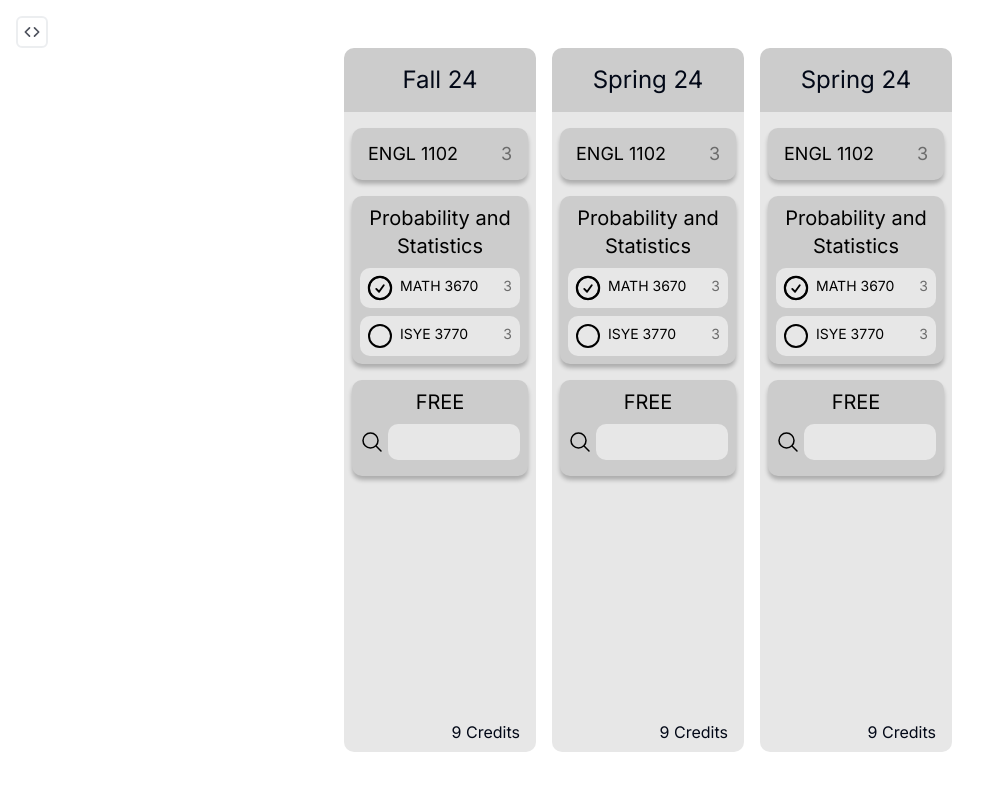
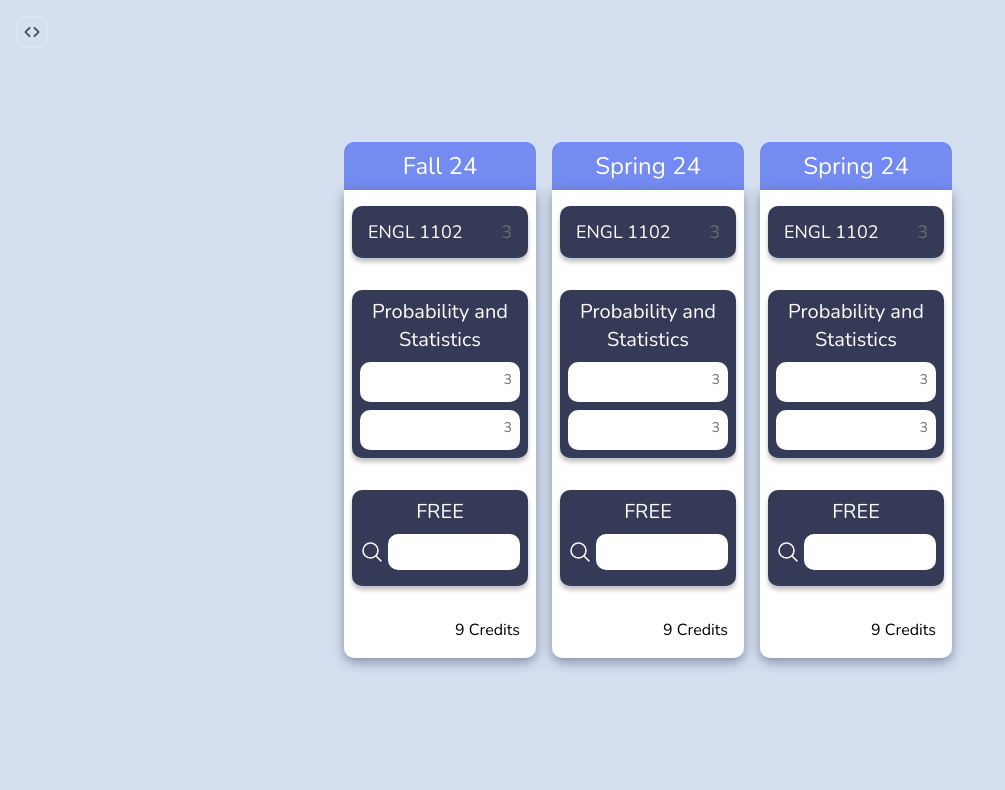
Before and after one commit to BitsOfHacking/tech-track, a Next.js app: page / in a window 1280 px wide. Shown: the top 790 px of the page, without its empty margins (0-1005 px from the left). Built offline with nearby package versions, Linux system fonts and the light colour scheme.

Commit message:
Add starting colors, font

```diff
--- a/package.json
+++ b/package.json
@@ -9,13 +9,13 @@
     "lint": "next lint"
   },
   "dependencies": {
-    "mongoose": "^8.3.0",
     "@heroicons/react": "^2.1.3",
     "@radix-ui/react-checkbox": "^1.0.4",
     "@radix-ui/react-dialog": "^1.0.5",
     "class-variance-authority": "^0.7.0",
     "clsx": "^2.1.0",
     "lucide-react": "^0.365.0",
+    "mongoose": "^8.3.0",
     "next": "14.1.4",
     "node-html-parser": "^6.1.13",
     "react": "^18",
--- a/src/components/Semester.tsx
+++ b/src/components/Semester.tsx
@@ -3,12 +3,12 @@ import Course from "./Course";
 import { useEffect, useState } from "react";
 
 interface SemesterProps {
-  title: string,
-  courses: category[],
-};
+  title: string;
+  courses: category[];
+}
 
 export default function Semester({ title, courses }: SemesterProps) {
-  const [ credits, setCredits ] = useState(0);
+  const [credits, setCredits] = useState(0);
 
   useEffect(() => {
     let credits = 0;
@@ -22,21 +22,19 @@ export default function Semester({ title, courses }: SemesterProps) {
     }
 
     setCredits(credits);
-  }, [courses])
+  }, [courses]);
 
   return (
-    <div className="flex flex-col h-full justify-center">
-      <div className="flex bg-primary-color rounded-t-[10px] h-[8%] w-48 text-2xl text-center items-center justify-center">
+    <div className="flex flex-col justify-center text-white">
+      <div className="flex bg-semester-header-background rounded-t-[10px] pt-2 pb-2 h-[8%] w-48 text-2xl text-center items-center justify-center">
         {title}
       </div>
-      <div className="relative flex flex-col bg-secondary-background rounded-b-[10px] h-[80%] w-48 py-4 gap-x-2 gap-y-4 items-center">
+      <div className="shadow-semester relative flex flex-col bg-secondary-background rounded-b-[10px] h-[80%] w-48 py-4 gap-x-2 gap-y-8 items-center">
         {courses.map((course: category) => (
           <Course key={course.number} category={course} />
         ))}
-        <div className="flex self-end px-4 py-2 absolute bottom-0">
-          {credits} Credits
-        </div>
+        <div className="text-black flex self-end px-4">{credits} Credits</div>
       </div>
     </div>
-  )
+  );
 }
--- a/src/pages/index.tsx
+++ b/src/pages/index.tsx
@@ -4,7 +4,7 @@ import Semester from "@/components/Semester";
 import { category } from "@/types/courseTypes";
 import Sidebar from "@/components/Sidebar";
 
-import { Inter as FontSans } from "next/font/google";
+import { Nunito as FontSans } from "next/font/google";
 import { cn } from "@/lib/utils";
 
 const fontSans = FontSans({
--- a/src/styles/globals.css
+++ b/src/styles/globals.css
@@ -4,7 +4,7 @@
 
   @layer base {
     :root {
-      --background: #494949;
+      --background: #d4e0f0;
       --foreground: 222.2 84% 4.9%;
 
       --card: 0 0% 100%;
--- a/tailwind.config.ts
+++ b/tailwind.config.ts
@@ -25,8 +25,8 @@ const config = {
         border: "hsl(var(--border))",
         input: "hsl(var(--input))",
         ring: "hsl(var(--ring))",
-        background: "hsl(var(--background))",
-        foreground: "hsl(var(--foreground))",
+        background: "var(--background)",
+        foreground: "var(--foreground)",
         primary: {
           DEFAULT: "hsl(var(--primary))",
           foreground: "hsl(var(--primary-foreground))",
@@ -55,13 +55,17 @@ const config = {
           DEFAULT: "hsl(var(--card))",
           foreground: "hsl(var(--card-foreground))",
         },
-        "secondary-background": "#E7E7E7",
-        "primary-color": "#CCCCCC",
+        "secondary-background": "#ffffff",
+        "primary-color": "#353a57",
         "secondary-color": "#D9D9D9",
-        "primary-text": "#000000",
+        "primary-text": "#ffffff",
         "secondary-text": "#6C6C6C",
         "primary-button": "#FFF000",
         "secondary-button": "#CCF0F0",
+        "semester-header-background": "#748bf1",
+      },
+      boxShadow: {
+        'semester': '0px 4px 12px 0px rgba(53, 58, 87, 0.50)'
       },
       borderRadius: {
         lg: "var(--radius)",
```
Also changed, not shown: 1 other file (tests, documents, lock files or other folders).
